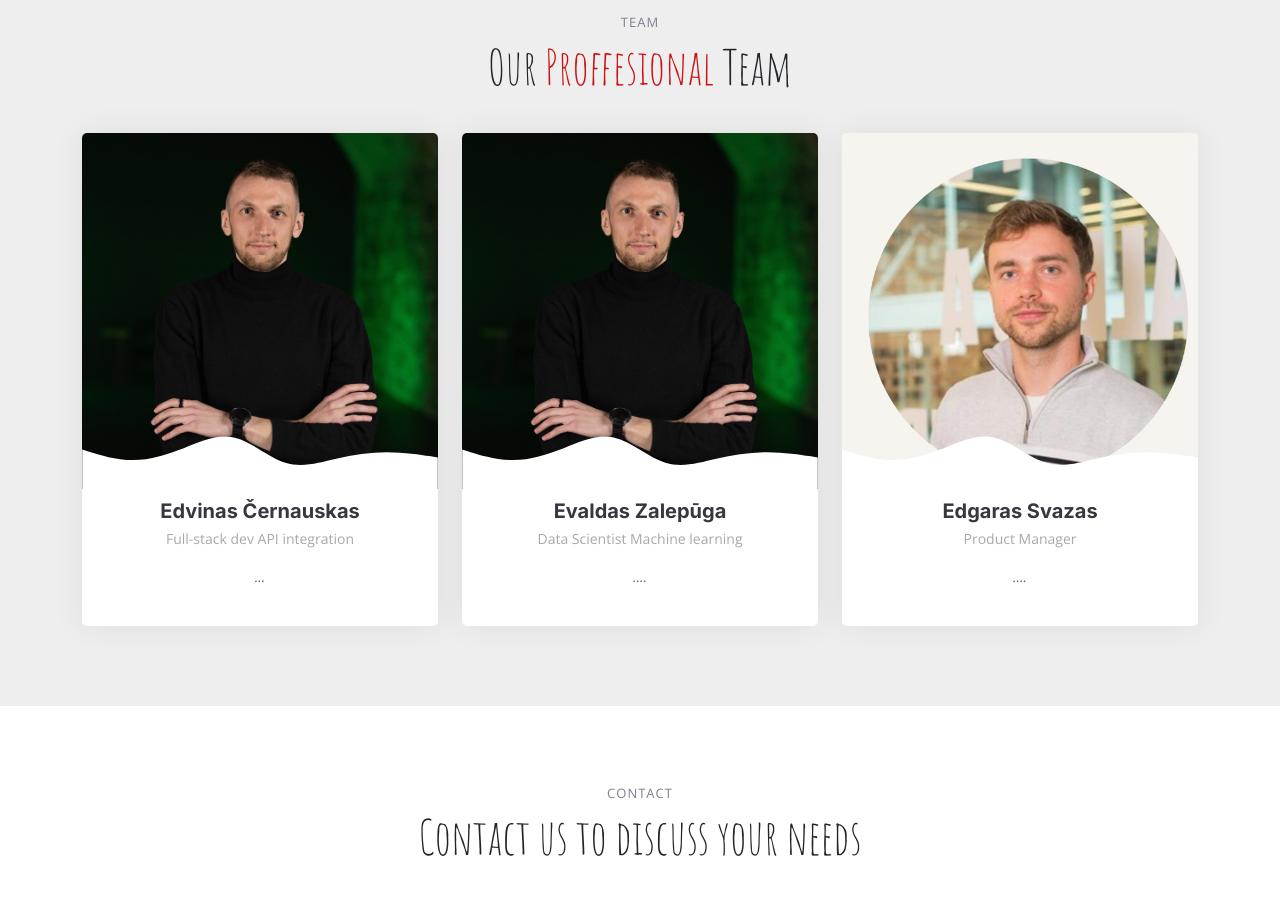
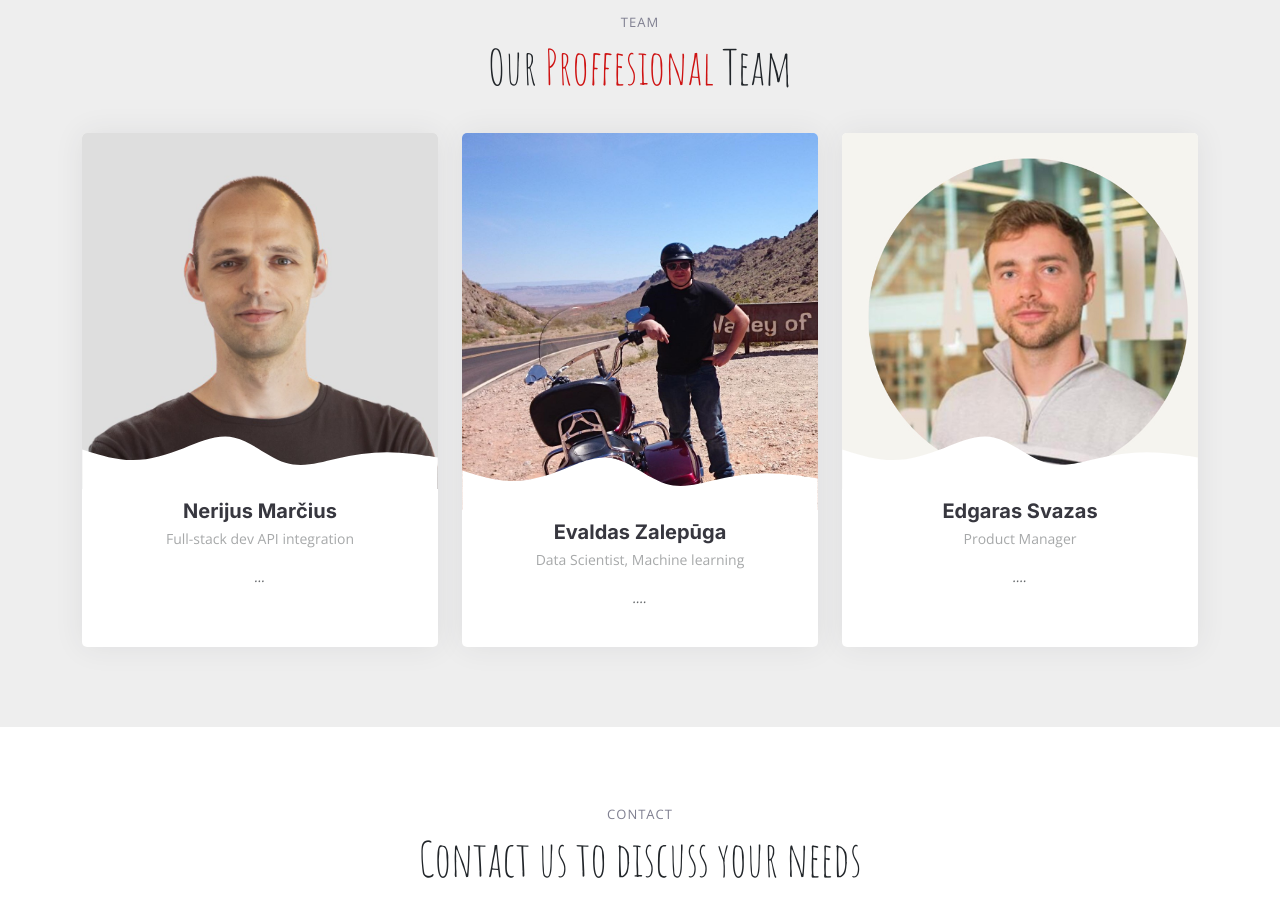
Before and after one commit to doorsas/rentpicktest, a plain HTML site: page index.html in a window 1280 px wide. Shown: the part 3080-3980 px from the top of the page. Drawn offline with nearby package versions, Linux system fonts and the light colour scheme.

Commit message:
naujos foto1

```diff
--- a/index.html
+++ b/index.html
@@ -412,7 +412,7 @@
           <div class="col-lg-4 col-md-6 d-flex align-items-stretch" data-aos="fade-up" data-aos-delay="100">
             <div class="chef-member">
               <div class="member-img">
-                <img src="assets/img/1652080244295.jpg" class="img-fluid" alt="">
+                <img src="assets/img/nerijus.jpg" class="img-fluid" alt="">
                 <div class="social">
 
                   <a href=""><i class="bi bi-facebook"></i></a>
@@ -421,7 +421,7 @@
                 </div>
               </div>
               <div class="member-info">
-                <h4>Edvinas Černauskas</h4>
+                <h4>Nerijus Marčius</h4>
                 <span>Full-stack dev
                   API integration</span>
                 <p>...</p>
@@ -432,7 +432,7 @@
           <div class="col-lg-4 col-md-6 d-flex align-items-stretch" data-aos="fade-up" data-aos-delay="200">
             <div class="chef-member">
               <div class="member-img">
-                <img src="assets/img/1652080244295.jpg" class="img-fluid" alt="">
+                <img src="assets/img/foto4.jpg" class="img-fluid" alt="">
                 <div class="social">
 
                   <a href=""><i class="bi bi-facebook"></i></a>
@@ -442,7 +442,7 @@
               </div>
               <div class="member-info">
                 <h4>Evaldas Zalepūga</h4>
-                <span>Data Scientist
+                <span>Data Scientist,
                   Machine learning</span>
                 <p>....</p>
               </div>
```
Also changed, not shown: assets/img/1652080244295.jpg (deleted), assets/img/foto3.jpg (added), assets/img/foto4.jpg (added), assets/img/nerijus.jpg (added).
